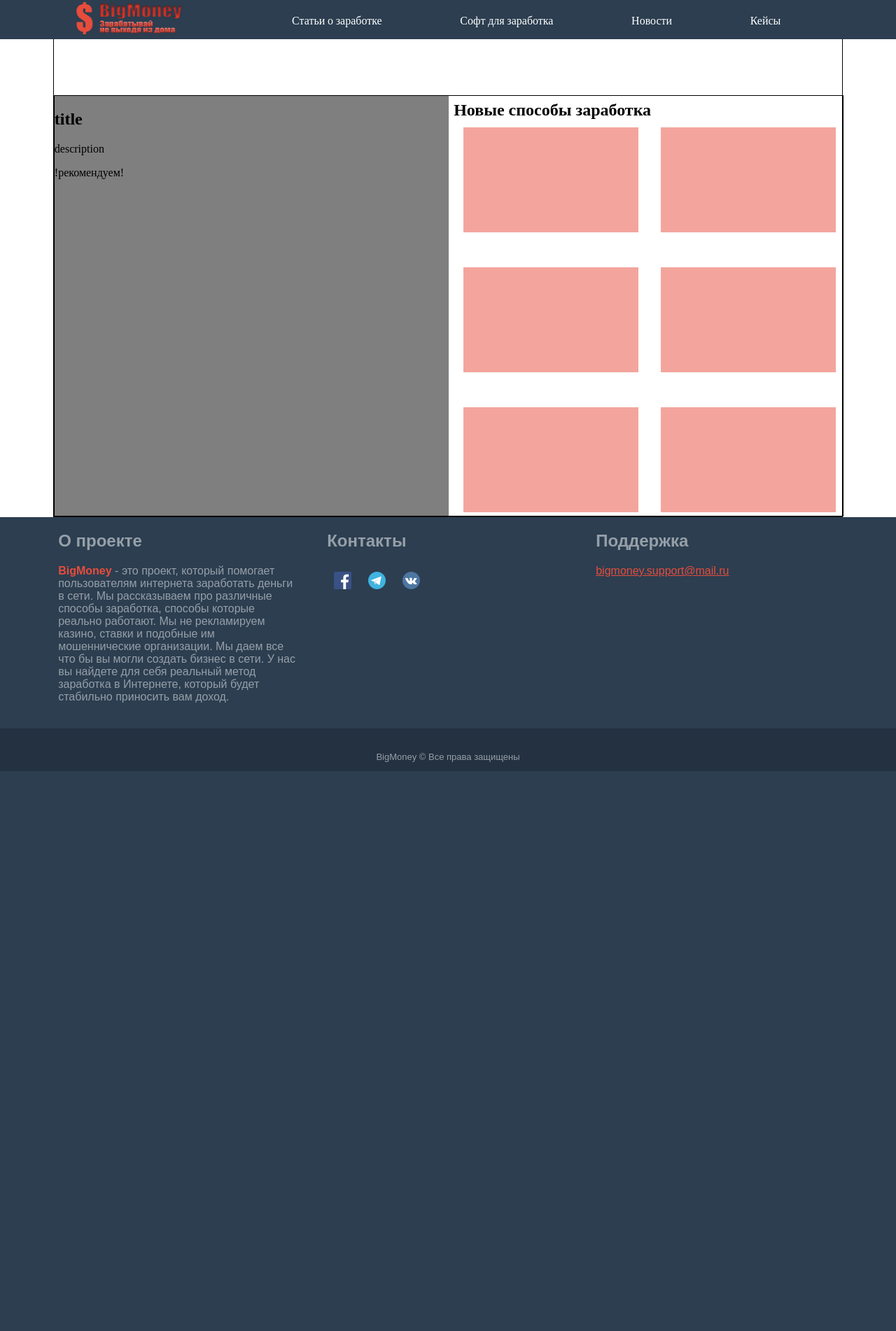
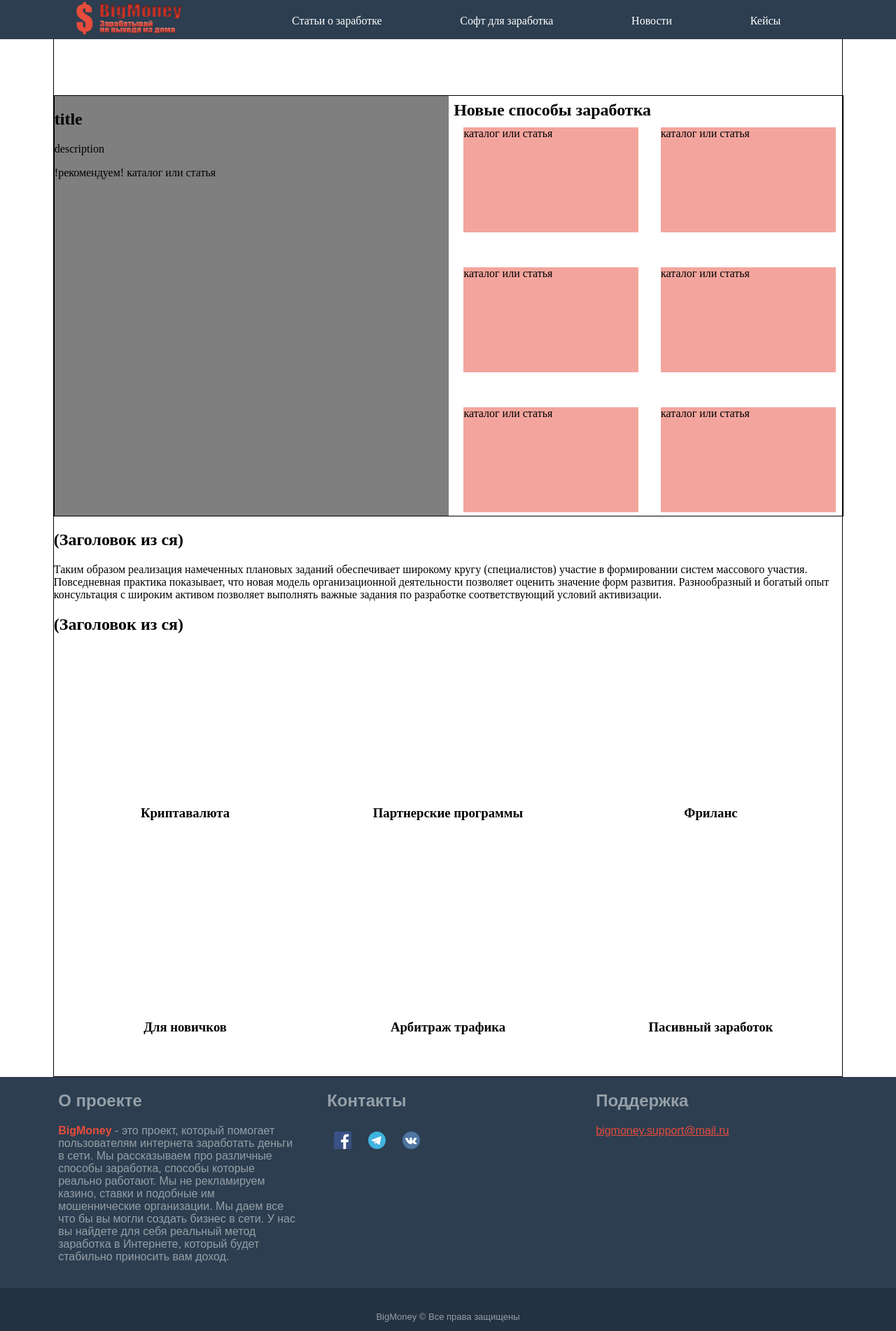
Before and after one commit to Mr-Tony0/website-about-earnings, a PHP site: page / in a window 1280 px wide. Shown: the whole page at 70% size. Before the commit the page ends 1102 px from the top, so only its background shows below. Run offline with PHP 8.4, Linux system fonts and the light colour scheme.

Commit message:
compleate block bottom

```diff
--- a/src/css/fonts.css
+++ b/src/css/fonts.css
@@ -1 +1 @@
-@font-face{font-family:Cyr;src:url(../fonts/Pollock1CTT.ttf)}@font-face{font-family:Pollock1CTT;src:url(../fonts/Pollock1CTT.ttf)}a{color:#fff;text-decoration:none}.headerCenter__link{font-family:"Impact"}.footer__text{font-family:"arial"}
+@font-face{font-family:Cyr;src:url(../fonts/Pollock1CTT.ttf)}@font-face{font-family:Pollock1CTT;src:url(../fonts/Pollock1CTT.ttf)}a{color:#fff;text-decoration:none}.headerCenter__link{font-family:"Impact"}.footer__text{font-family:"arial"}.navigation__link{font-family:"Impact"}
--- a/src/css/mixins.css
+++ b/src/css/mixins.css
@@ -1 +1 @@
-@font-face{font-family:Cyr;src:url(../fonts/Pollock1CTT.ttf)}@font-face{font-family:Pollock1CTT;src:url(../fonts/Pollock1CTT.ttf)}a{color:#fff;text-decoration:none}.headerCenter__link{font-family:"Impact"}.footer__text{font-family:"arial"}
+@font-face{font-family:Cyr;src:url(../fonts/Pollock1CTT.ttf)}@font-face{font-family:Pollock1CTT;src:url(../fonts/Pollock1CTT.ttf)}a{color:#fff;text-decoration:none}.headerCenter__link{font-family:"Impact"}.footer__text{font-family:"arial"}.navigation__link{font-family:"Impact"}
--- a/src/css/modification.css
+++ b/src/css/modification.css
@@ -1 +1 @@
-@font-face{font-family:Cyr;src:url(../fonts/Pollock1CTT.ttf)}@font-face{font-family:Pollock1CTT;src:url(../fonts/Pollock1CTT.ttf)}a{color:#fff;text-decoration:none}.headerCenter__link{font-family:"Impact"}.footer__text{font-family:"arial"}@font-face{font-family:Cyr;src:url(../fonts/Pollock1CTT.ttf)}@font-face{font-family:Pollock1CTT;src:url(../fonts/Pollock1CTT.ttf)}a{color:#fff;text-decoration:none}.headerCenter__link{font-family:"Impact"}.footer__text{font-family:"arial"}.mobile{display:none;justify-content:flex-end;margin-top:5px}.desktop{display:flex}.big-red{font-weight:bold;color:#E74C3C}.mini-text{font-size:13px}@media screen and (min-width: 320px) and (max-width: 750px){.desktop{display:none}.mobile{display:flex}}
+@font-face{font-family:Cyr;src:url(../fonts/Pollock1CTT.ttf)}@font-face{font-family:Pollock1CTT;src:url(../fonts/Pollock1CTT.ttf)}a{color:#fff;text-decoration:none}.headerCenter__link{font-family:"Impact"}.footer__text{font-family:"arial"}.navigation__link{font-family:"Impact"}@font-face{font-family:Cyr;src:url(../fonts/Pollock1CTT.ttf)}@font-face{font-family:Pollock1CTT;src:url(../fonts/Pollock1CTT.ttf)}a{color:#fff;text-decoration:none}.headerCenter__link{font-family:"Impact"}.footer__text{font-family:"arial"}.navigation__link{font-family:"Impact"}.mobile{display:none;justify-content:flex-end;margin-top:5px}.desktop{display:flex}.big-red{font-weight:bold;color:#E74C3C}.mini-text{font-size:13px}@media screen and (min-width: 320px) and (max-width: 750px){.desktop{display:none}.mobile{display:flex}}
--- a/src/index.html
+++ b/src/index.html
@@ -50,29 +50,92 @@
 				<h2>title</h2>
 				<p>description</p>
 				!рекомендуем!
+				каталог или статья
 			</div>
 			<div class="top__right">
 				<h2 class="top__title">Новые способы заработка</h2>
 				<div class="top__new">
 					<div class="top__element">
-
+						каталог или статья
 					</div>
 					<div class="top__element">
-
+						каталог или статья
 					</div>
 					<div class="top__element">
-
+						каталог или статья
 					</div>
 					<div class="top__element">
-
+						каталог или статья
 					</div>
 					<div class="top__element">
-
+						каталог или статья
 					</div>
 					<div class="top__element">
-
+						каталог или статья
 					</div>
 				</div>
+			</div>
+		</div>
+		<div class="text">
+			<h1 class="text_title">(Заголовок из ся)</h1>
+			<p>
+				Таким образом реализация намеченных плановых заданий
+				обеспечивает широкому кругу (специалистов) участие в формировании систем массового участия.
+				Повседневная практика показывает, что новая модель организационной деятельности
+				позволяет оценить значение форм развития.
+				Разнообразный и богатый опыт консультация с широким активом позволяет выполнять
+				важные задания по разработке соответствующий условий активизации.
+			</p>
+		</div>
+		<h1 class="text_title">(Заголовок из ся)</h1>
+		<div class="bottom">
+			<div class="bottom__element">
+				<div class="bottom__img" id ="" style= "background-image:url('')" >
+				<a href="#"><div class="bottom__hover">
+				<span class="bottom__button">Заработать</span>
+				</div></a>
+			</div>
+			<h3 class="newFilms__title">Криптавалюта</h3>
+			</div>
+			<div class="bottom__element">
+				<div class="bottom__img" id ="" style= "background-image:url('')" >
+				<a href="#"><div class="bottom__hover">
+				<span class="bottom__button">Заработать</span>
+				</div></a>
+			</div>
+			<h3 class="newFilms__title">Партнерские программы</h3>
+			</div>
+			<div class="bottom__element">
+				<div class="bottom__img" id ="" style= "background-image:url('')" >
+				<a href="#"><div class="bottom__hover">
+				<span class="bottom__button">Заработать</span>
+				</div></a>
+			</div>
+			<h3 class="newFilms__title">Фриланс</h3>
+			</div>
+			<div class="bottom__element">
+				<div class="bottom__img" id ="" style= "background-image:url('')" >
+				<a href="#"><div class="bottom__hover">
+				<span class="bottom__button">Заработать</span>
+				</div></a>
+			</div>
+			<h3 class="newFilms__title">Для новичков</h3>
+			</div>
+			<div class="bottom__element">
+				<div class="bottom__img" id ="" style= "background-image:url('')" >
+				<a href="#"><div class="bottom__hover">
+				<span class="bottom__button">Заработать</span>
+				</div></a>
+			</div>
+			<h3 class="newFilms__title">Арбитраж трафика</h3>
+			</div>
+			<div class="bottom__element">
+				<div class="bottom__img" id ="" style= "background-image:url('')" >
+				<a href="#"><div class="bottom__hover">
+				<span class="bottom__button">Заработать</span>
+				</div></a>
+			</div>
+			<h3 class="newFilms__title">Пасивный заработок</h3>
 			</div>
 		</div>
 	</section>
--- a/src/scss/fonts.scss
+++ b/src/scss/fonts.scss
@@ -17,8 +17,14 @@ a{
 		font-family:"Impact";
 	}
 }
+
 .footer{
 	&__text{
 		font-family:"arial";
 	}
 }
+.navigation{
+	&__link{
+		font-family:"Impact";
+	}
+}
--- a/src/scss/mixins.scss
+++ b/src/scss/mixins.scss
@@ -1,2 +1,8 @@
 @import 'color.scss';
 @import 'fonts.scss';
+
+@mixin imag{
+	background-size:100% 100%;
+	background-repeat:no-repeat;
+	margin:0 auto;
+}
--- a/src/scss/style.scss
+++ b/src/scss/style.scss
@@ -19,6 +19,7 @@ header,.navigation{
 	background:$blockColor;
 	position:fixed;
 	width:100%;
+	z-index:9999;
 }
 .headerCenter,.headerCenter__menu,.headerCenter__ul{
 	display:flex;
@@ -34,7 +35,6 @@ header,.navigation{
 		list-style-type:none;
 		justify-content:space-around;
 		width:100%;
-		//font-family:$textMenu;
 	}
 	&__link:hover{
 		color:$elements;
@@ -126,6 +126,62 @@ header,.navigation{
 		flex-wrap:wrap;
 		height:100%;
 	}
+}
+.bottom{
+	display:flex;
+	flex-wrap:wrap;
+	width:100%;
+	justify-content:space-around;
+	min-height:520px;
+	&__element{
+		margin-top:5%;
+		width:30%;
+		height:250px;
+		text-align:center
+
+	}
+	&__img{
+		width:50%;
+		height:60%;
+		@include imag;
+		&:hover{
+			transition: transform .2s ease-in-out;
+			transform: translate3d(0px, -10px, 0px);
+
+		}
+	}
+	&__title{
+		margin-block-end: 0.5em;
+		margin-block-start: 0.5em;
+		color:$elements;
+	}
+	&__text{
+		padding:0;
+		margin:0;
+	}
+	&__button{
+
+
+		//margin-top:20%;
+		color:$elements;
+		font-family:arial;
+		font-size:25px;
+		border:2px solid $elements;
+	}
+	&__hover{
+		width:100%;
+		height:100%;
+		opacity:0;
+		display:flex;
+		flex-direction:column;
+		align-items:center;
+		justify-content:center;
+		&:hover{
+			background:rgba(0,0,0,0.5);
+			opacity:1;
+		}
+	}
+
 }
 .footer{
 	display:flex;
@@ -295,7 +351,14 @@ header,.navigation{
 	header,.navigation{
 		position:relative;
 	}
-
+	.bottom{
+		&__element{
+			width:80%;
+		}
+		&__img{
+			width:80%;
+		}
+	}
 	.logo{
 		&__img{
 			width:100px;
@@ -320,7 +383,7 @@ header,.navigation{
 }
 
 @media screen and (min-width: 750px) and (max-width: 1100px){
-	.newFilms{
+	.bottom{
 		&__element{
 			width:45%;
 		}
```
Also changed, not shown: src/css/style.css.
